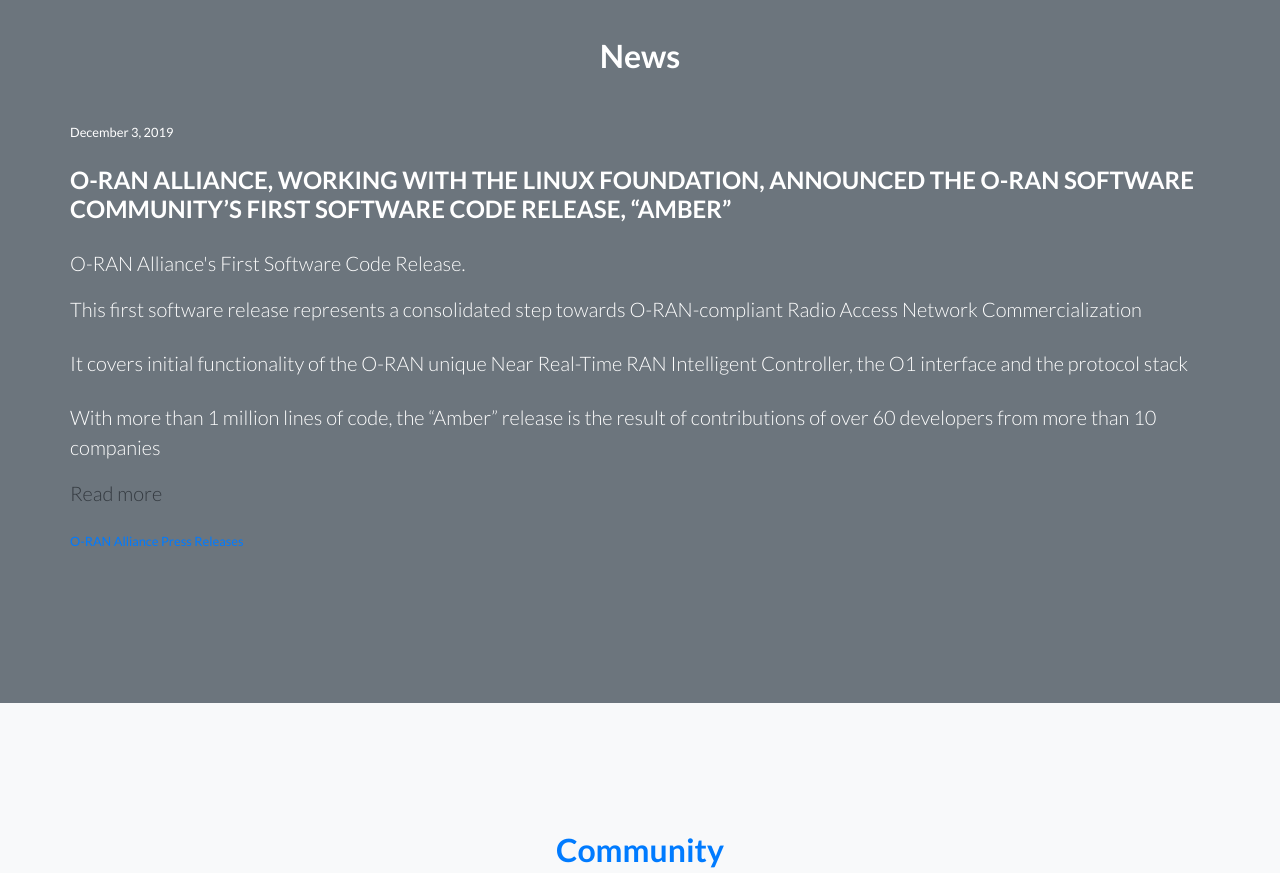
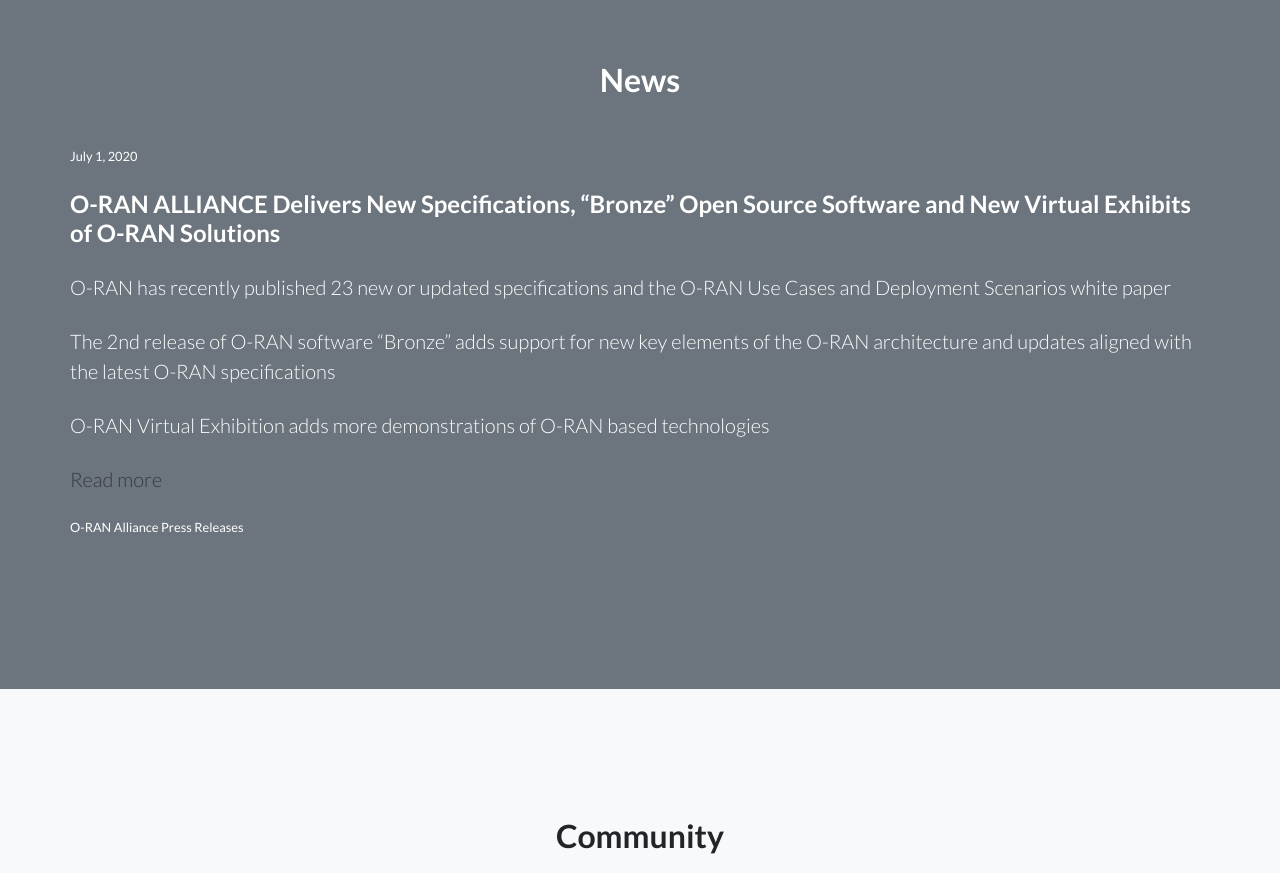
Before and after one commit to o-ran-sc/o-ran-sc.github.io, a website: page index.html in a window 1280 px wide. Shown: the part 1820-2693 px from the top of the page. Drawn offline with Linux system fonts and the light colour scheme.

Commit message:
update www.o-ran-sc.org with the new Bronze release
Signed-off-by: farheen <fm2124@att.com>
Change-Id: I2a8333efec46a661289ae10aa0ad192d0a23bd6b

```diff
--- a/index.html
+++ b/index.html
@@ -97,7 +97,8 @@
     <div class="container">
       <h2 class="text-center mt-0">Charter</h2><br>
       <div class="row">
-          <div class="features-icons-item mx-auto mb-5 mb-lg-0 mb-lg-3">
+	O-RAN ALLIANCE Delivers New Specifications, “Bronze” Open Source Software and New Virtual Exhibits of O-RAN Solutions
+	  <div class="features-icons-item mx-auto mb-5 mb-lg-0 mb-lg-3">
             <div class="features-icons-icon d-flex">
               <i class="icon-doc m-auto text-primary"></i>
             </div>
@@ -116,27 +117,21 @@
       <br><h2 class="text-white mb-5">News</h2>
       <div class="row justify-content-left">
         <div class="small">
-          <p class="text-white mb-4">December 3, 2019</p>
+          <p class="text-white mb-4">July 1, 2020</p>
         </div>
         <div class="text-left">
           <h4><p class="text-white mb-4">
-          O-RAN ALLIANCE, WORKING WITH THE LINUX FOUNDATION, ANNOUNCED THE O-RAN SOFTWARE COMMUNITY’S FIRST SOFTWARE CODE RELEASE, “AMBER”
-          </p></h4>
+          O-RAN ALLIANCE Delivers New Specifications, “Bronze” Open Source Software and New Virtual Exhibits of O-RAN Solutions</p></h4>
         </div>
         <div class="text-left">
-          <p class="lead text-white">O-RAN Alliance's First Software Code Release.</p>
-          <p class="lead text-white mb-4">
-          This first software release represents a consolidated step towards O-RAN-compliant Radio
-          Access Network Commercialization</p>
-          <p class="lead text-white mb-4">It covers initial functionality of the O-RAN unique Near Real-Time RAN Intelligent Controller,
-            the O1 interface and the protocol stack
+          <p class="lead text-white mb-4">O-RAN has recently published 23 new or updated specifications and the O-RAN Use Cases and Deployment Scenarios white paper</p>
+          <p class="lead text-white mb-4">The 2nd release of O-RAN software “Bronze” adds support for new key elements of the O-RAN architecture and updates aligned with the latest O-RAN specifications</p>
+          <p class="lead text-white mb-4"><a href="https://www.virtualexhibition.o-ran.org/index.html" class="text-white">O-RAN Virtual Exhibition</a> adds more demonstrations of O-RAN based technologies
           </p>
-          <p class="lead text-white">With more than 1 million lines of code, the “Amber” release is the result of contributions of
-            over 60 developers from more than 10 companies</p>
-          <p class="lead mb-0"><a href="191203_O-RAN_SW_release_Amber.pdf" class="text-dark">Read more</a> </p><br>
+          <p class="lead mb-0"><a href="2020-07-01_O-RAN+mid-2020+PR_v1.0.pdf" class="text-dark">Read more</a> </p><br>
         </div>
         <div class="small">
-          <p class="text-white mb-4"><a href="https://www.o-ran.org/news" target=_blank>O-RAN Alliance Press Releases</p>
+          <p class="text-white mb-4"><a href="https://www.o-ran.org/news" target=_blank class="text-white">O-RAN Alliance Press Releases</a></p>
         </div>
       </div>
     </div>
```
Also changed, not shown: 1 other file.
